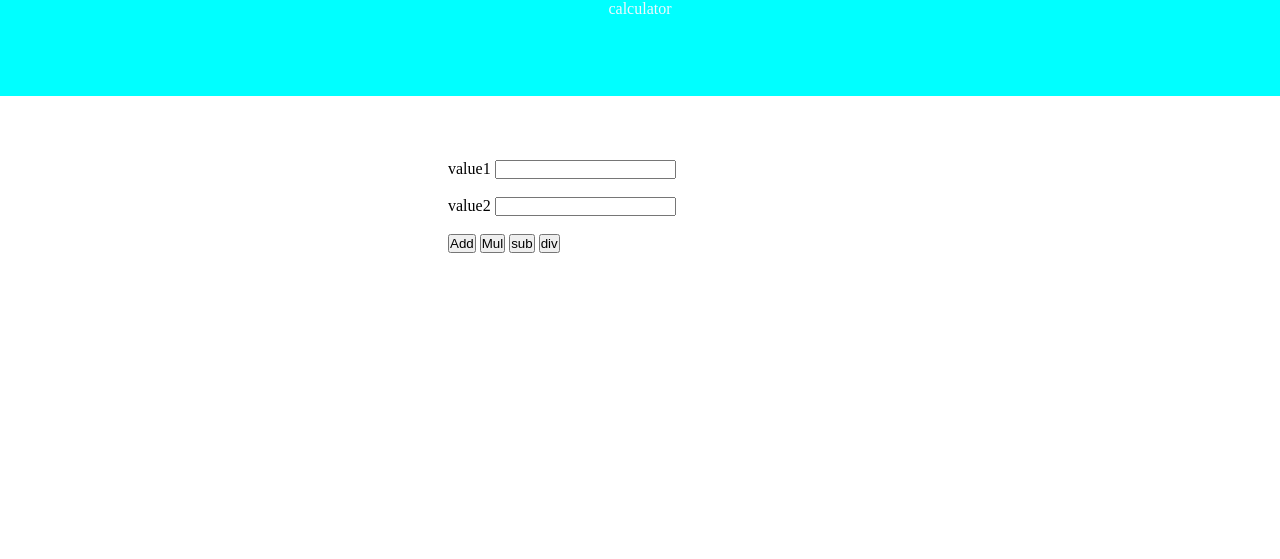
After one commit to vighneshsoudu1221/online, a Django app: page /first/calculator/ in a window 1280 px wide. The commit adds this page. Shown: the top 559 px of the page. Run offline with Django 5.2, Linux system fonts and the light colour scheme.

Commit message:
completed the calculator and mtable generator

```diff
--- /dev/null
+++ b/firstapp/templates/calculator.html
@@ -0,0 +1,66 @@
+<!doctype html>
+<html>
+  <head>
+    <style>
+      * {
+        margin: 0;
+        padding: 0;
+      }
+      header {
+        background-color: aqua;
+        color: aliceblue;
+        text-align: center;
+        height: 12vh;
+      }
+      main .box {
+        position: absolute;
+        width: 50vw;
+        height: 50vh;
+        top: 20vh;
+        left: 35vw;
+      }
+    </style>
+  </head>
+  <body>
+    <header>calculator</header>
+    <main>
+      <div class="box">
+        <form action="" method="POST" class="submit">
+          {%csrf_token%}
+          <label>value1 <input type="text" name="t1" id="t1" /> </label><br />
+          <br />
+          <label
+            >value2
+            <input type="text" name="t2" id="t2" />
+          </label>
+          <br />
+          <br />
+          <input type="submit" value="Add" name="Add" />
+          <input type="submit" value="Mul" name="Mul" />
+          <input type="submit" value="sub" name="sub" />
+          <input type="submit" value="div" name="div" />
+        </form>
+        {%if action == "addition"%}
+        <p style="color: aqua">{{action}} {{result}}</p>
+        {%elif action == "multiplication"%}
+        <p style="color: red">{{action}} {{result}}</p>
+        {%elif action == "substraction"%}
+        <p style="color: blue">{{action}} {{result}}</p>
+        {%elif action == "division"%}
+        <p style="color: blueviolet">{{action}} {{result}}</p>
+        {% endif %}
+      </div>
+    </main>
+    <script>
+      document.querySelector(".submit").addEventListener("submit", send);
+      function send(event) {
+        let v1, v2;
+        v1 = parseInt(document.querySelector("#t1").value);
+        v2 = parseInt(document.querySelector("#t2").value);
+        if (v1 < 0 || v2 < 0) {
+          event.preventDefault();
+        }
+      }
+    </script>
+  </body>
+</html>
--- a/firstapp/urls.py
+++ b/firstapp/urls.py
@@ -4,5 +4,8 @@ from.import views
 urlpatterns=[
     path("",views.display),
     path("hi/",views.show),
-    path("index/",views.send)
+    path("index/",views.send),
+    path("calculator/", views.calculator),
+    path("mtable/",views.mtable),
+
 ]
--- a/firstapp/views.py
+++ b/firstapp/views.py
@@ -11,3 +11,35 @@ def show(request):
 def send(request):
     http_resp = render(request,"index.html")
     return http_resp
+def calculator(request):
+    if request.method == "GET":
+        return render(request,"calculator.html")
+
+
+    if request.method == "POST":
+        v1 = int(request.POST["t1"])
+        v2 = int(request.POST["t2"])
+        if "Add" in request.POST:
+            res = v1+v2
+            action ="addition"
+        elif "Mul" in request.POST:
+            res = v1*v2
+            action="multiplication"
+        elif "sub" in request.POST:
+            res = v1-v2
+            action="substraction"
+        else:
+            res = v1/v2
+            action="division"
+        return render(request, "calculator.html", {"result": res, "action": action})
+
+def mtable(request):
+    if request.method == "GET":
+        return render(request,"mtable.html")
+
+    if request.method == "POST":
+        num =int(request.POST["t1"])
+        output=[]
+        for i in range(0,11):
+            output.append(str(num)+"*"+str(i)+"="+str(i*num))
+        return render(request,"mtable.html",{"result":output})
--- a/online/urls.py
+++ b/online/urls.py
@@ -19,5 +19,5 @@ from django.urls import path,include
 
 urlpatterns = [
     path('admin/', admin.site.urls),
-    path("hello/",include("firstapp.urls"))
+    path("first/",include("firstapp.urls"))
 ]
```
Also changed, not shown: firstapp/templates/index.html (+22 -3 lines), firstapp/templates/mtable.html (added, +39 -0 lines), firstapp/tests.py (+17 -1 lines).
